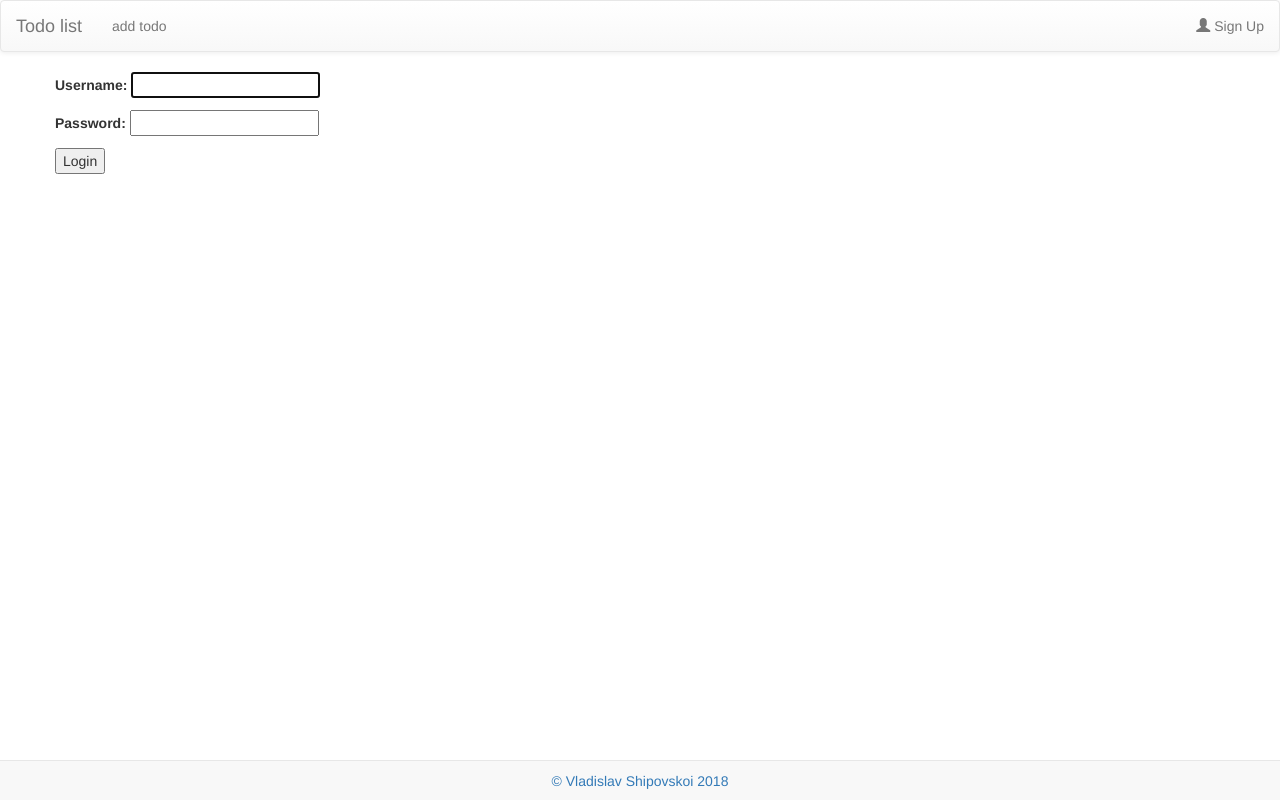
After one commit to VladislavShipovskoi/django-todo-list, a Django app: page /login/ in a window 1280 px wide. The commit adds this page. Run offline with Django 3.2, Linux system fonts and the light colour scheme; some libraries are stand-ins or nearby versions.

Commit message:
add login/logout/signup

```diff
--- a/lists/models.py
+++ b/lists/models.py
@@ -1,10 +1,12 @@
 from django.db import models
 from django.utils import timezone
+from django.contrib.auth.models import User
 
 
 class Todo(models.Model):
     title = models.CharField(max_length=200)
     text = models.TextField()
+    author = models.ForeignKey(User,null=True,on_delete=models.CASCADE)
     created_date = models.DateTimeField(
         default=timezone.now)
 
@@ -12,5 +14,5 @@ class Todo(models.Model):
         self.created_date = timezone.now()
         self.save()
 
-        def __str__(self):
-            return self.title
+    def __str__(self):
+        return self.title
--- a/lists/static/css/todolist.css
+++ b/lists/static/css/todolist.css
@@ -1,46 +1,12 @@
-.page-header {
-    background-color: #ff9400;
-    margin-top: 0;
-    padding: 20px 20px 20px 40px;
-}
+footer {
+    background-color: #F8F8F8;
+    border-top: 1px solid #E7E7E7;
+    text-align:center;
+    padding:10px;
 
-.page-header h1, .page-header h1 a, .page-header h1 a:visited, .page-header h1 a:active {
-    color: #ffffff;
-    font-size: 36pt;
-    text-decoration: none;
-}
-
-.content {
-    margin-left: 40px;
-}
-
-h1, h2, h3, h4 {
-    font-family: 'Lobster', cursive;
-}
-
-.date {
-    color: #828282;
-}
-
-.save {
-    float: right;
-}
-
-.post-form textarea, .post-form input {
+    position: fixed;
+    left: 0;
+    bottom: 0;
+    height: 40px;
     width: 100%;
 }
-
-.top-menu, .top-menu:hover, .top-menu:visited {
-    color: #ffffff;
-    float: right;
-    font-size: 26pt;
-    margin-right: 20px;
-}
-
-.todo {
-    margin-bottom: 70px;
-}
-
-.todo h1 a, .todo h1 a:visited {
-    color: #000000;
-}
--- a/lists/urls.py
+++ b/lists/urls.py
@@ -6,4 +6,8 @@ urlpatterns = [
     url(r'^todo/(?P<pk>\d+)/$', views.todo_detail, name='todo_detail'),
     url(r'^todo/new/$', views.todo_new, name='todo_new'),
     url(r'^todo/(?P<pk>\d+)/edit/$', views.todo_edit, name='todo_edit'),
+    url(r'^todo/(?P<pk>\d+)/delete/$', views.todo_delete, name='todo_delete'),
+    url(r'^register/$', views.RegisterFormView.as_view()),
+    url(r'^login/$', views.LoginFormView.as_view()),
+    url(r'^logout/$', views.LogoutView.as_view()),
 ]
--- a/lists/views.py
+++ b/lists/views.py
@@ -1,15 +1,51 @@
-from django.shortcuts import render,redirect
+from django.shortcuts import render,redirect,get_object_or_404
 from django.utils import timezone
-from django.shortcuts import render, get_object_or_404
 from .models import Todo
 from .forms import TodoForm
+from django.views.generic.edit import FormView
+from django.contrib.auth.forms import UserCreationForm
+from django.contrib.auth.forms import AuthenticationForm
+from django.contrib.auth import login
+from django.http import HttpResponseRedirect
+from django.views.generic.base import View
+from django.contrib.auth import logout
+from django.contrib.auth.decorators import login_required
 
 
+class RegisterFormView(FormView):
+    form_class = UserCreationForm
+    success_url = "/login/"
+    template_name = "todolist/register.html"
+
+    def form_valid(self, form):
+        form.save()
+        return super(RegisterFormView, self).form_valid(form)
+
+
+class LoginFormView(FormView):
+    form_class = AuthenticationForm
+    template_name = "todolist/login.html"
+    success_url = "/"
+
+    def form_valid(self, form):
+        self.user = form.get_user()
+        login(self.request, self.user)
+        return super(LoginFormView, self).form_valid(form)
+
+
+class LogoutView(View):
+    def get(self, request):
+        logout(request)
+        return HttpResponseRedirect("/")
+
+
+@login_required
 def todo_detail(request, pk):
     todos = get_object_or_404(Todo, pk=pk)
     return render(request, 'todolist/todo_detail.html', {'todos': todos})
 
 
+@login_required
 def todo_new(request):
     if request.method == "POST":
         form = TodoForm(request.POST)
@@ -18,12 +54,20 @@ def todo_new(request):
             todo.author = request.user
             todo.created_date = timezone.now()
             todo.save()
-            return redirect('todo_detail', pk=todo.pk)
+            return redirect('todo_list')
     else:
         form = TodoForm()
     return render(request, 'todolist/todo_edit.html', {'form': form})
 
 
+@login_required
+def todo_delete(request, pk):
+    todo = get_object_or_404(Todo, pk=pk)
+    todo.delete()
+    return redirect('todo_list')
+
+
+@login_required
 def todo_edit(request, pk):
     todo = get_object_or_404(Todo, pk=pk)
     if request.method == "POST":
@@ -33,16 +77,13 @@ def todo_edit(request, pk):
             todo.author = request.user
             todo.created_date = timezone.now()
             todo.save()
-            return redirect('post_detail', pk=todo.pk)
+            return redirect('todo_list')
     else:
         form = TodoForm(instance=todo)
     return render(request, 'todolist/todo_edit.html', {'form': form})
 
 
-def index(request):
-    return render(request, 'todolist/base.html')
-
-
+@login_required
 def todo_list(request):
-    todos = Todo.objects.filter(created_date__lte=timezone.now()).order_by('created_date')
+    todos = Todo.objects.filter(created_date__lte=timezone.now(),author=request.user).order_by('created_date')
     return render(request, 'todolist/todo_list.html', {'todos': todos})
--- a/templates/todolist/base.html
+++ b/templates/todolist/base.html
@@ -4,29 +4,52 @@
 <html lang="en">
 
     <head>
-        <meta charset="UTF-8">
+        <meta charset="utf-8">
+        <meta name="viewport" content="width=device-width, initial-scale=1, shrink-to-fit=no">
+        <meta name="description" content="">
+        <meta name="author" content="Vladislav shipovskoi">
         <title>ToDo List</title>
+        <link rel="icon" href="{% static 'todolist.ico' %}" type="text/css">
         <link rel="stylesheet" href="//maxcdn.bootstrapcdn.com/bootstrap/3.2.0/css/bootstrap.min.css">
         <link rel="stylesheet" href="//maxcdn.bootstrapcdn.com/bootstrap/3.2.0/css/bootstrap-theme.min.css">
-        <link href="https://fonts.googleapis.com/css?family=Barlow+Condensed" rel="stylesheet">
-        <link href="https://fonts.googleapis.com/css?family=Noto+Serif" rel="stylesheet">
         <link rel="stylesheet" href="{% static 'css/todolist.css' %}">
     </head>
 
     <body>
+        <nav class="navbar navbar-default">
+            <div class="container-fluid">
+                <div class="navbar-header">
+                    <a class="navbar-brand" href="/">Todo list</a>
+                </div>
+                <ul class="nav navbar-nav">
+                    <li><a href="{% url 'todo_new' %}">add todo</a></li>
+                </ul>
+                <ul class="nav navbar-nav navbar-right">
+                    {% if request.user.is_authenticated %}
+                        <li><a href="/logout"><span class="glyphicon glyphicon-log-in"></span> Logout</a></li>
+                    {% endif %}
+                    {% if request.user.is_anonymous %}
+                        <li><a href="/register"><span class="glyphicon glyphicon-user"></span> Sign Up</a></li>
+                    {% endif %}
+                </ul>
+            </div>
+        </nav>
 
-        <div class="page-header">
-            <h1><a href="/">ToDo List</a></h1>
-            <a href="{% url 'todo_new' %}" class="btn btn-default btn-sm"> <span class="glyphicon glyphicon-plus"></span> Plus </a>
-        </div>
-        <div class="content container">
-            <div class="row">
-                <div class="col-md-8">
-                {% block content %}
-                {% endblock %}
+        <main role="main">
+
+            <div class="container">
+                <div class="row">
+                    {% block content %}
+                    {% endblock %}
                 </div>
             </div>
-        </div>
+
+        </main>
+
+        <footer>
+            <a href="https://github.com/VladislavShipovskoi">&copy; Vladislav Shipovskoi 2018</a>
+        </footer>
 
     </body>
+
 </html>
--- /dev/null
+++ b/templates/todolist/login.html
@@ -0,0 +1,9 @@
+{% extends 'todolist/base.html' %}
+
+    {% block content %}
+        <form action="" method="post">
+            {% csrf_token %}
+            {{ form.as_p }}
+            <button type="submit">Login</button>
+        </form>
+    {% endblock %}
--- a/templates/todolist/todo_detail.html
+++ b/templates/todolist/todo_detail.html
@@ -7,7 +7,6 @@
                 {{ todos.created_date }}
             </div>
         {% endif %}
-        <a class="btn btn-default" href="{% url 'todo_edit' pk=todos.pk %}"><span class="glyphicon glyphicon-pencil"></span></a>
         <h1>{{ todos.title }}</h1>
         <p>{{ todos.text|linebreaksbr }}</p>
     </div>
--- a/todolist/settings.py
+++ b/todolist/settings.py
@@ -116,8 +116,7 @@ USE_L10N = True
 USE_TZ = True
 
 
-# Static files (CSS, JavaScript, Images)
-# https://docs.djangoproject.com/en/2.0/howto/static-files/
-
 STATIC_URL = '/static/'
 STATIC_ROOT = os.path.join(BASE_DIR, 'lists/static')
+LOGIN_URL='/login'
+LOGIN_REDIRECT_URL='/'
```
Also changed, not shown: templates/todolist/register.html (added, +9 -0 lines), templates/todolist/todo_edit.html (+6 -4 lines), templates/todolist/todo_list.html (+6 -3 lines), lists/static/todolist.ico (added).
